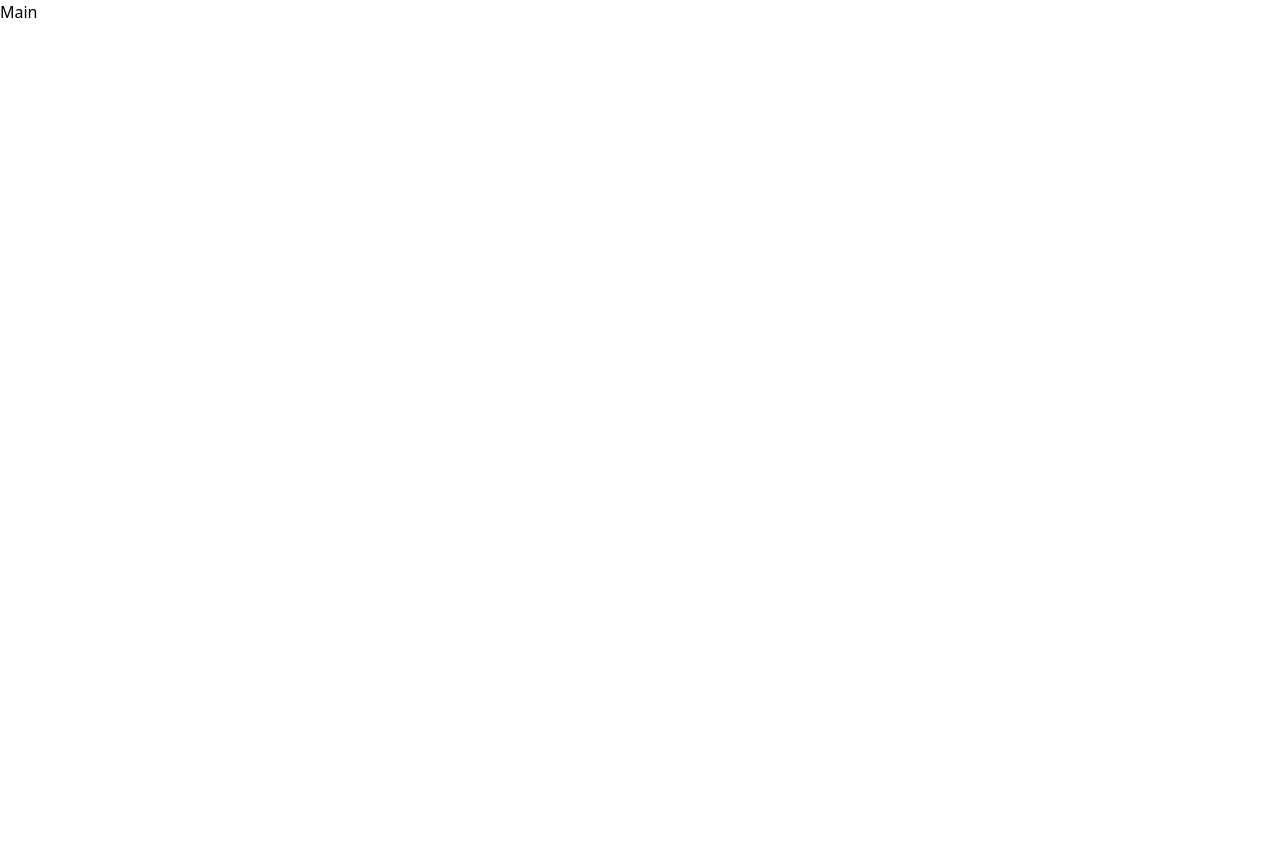
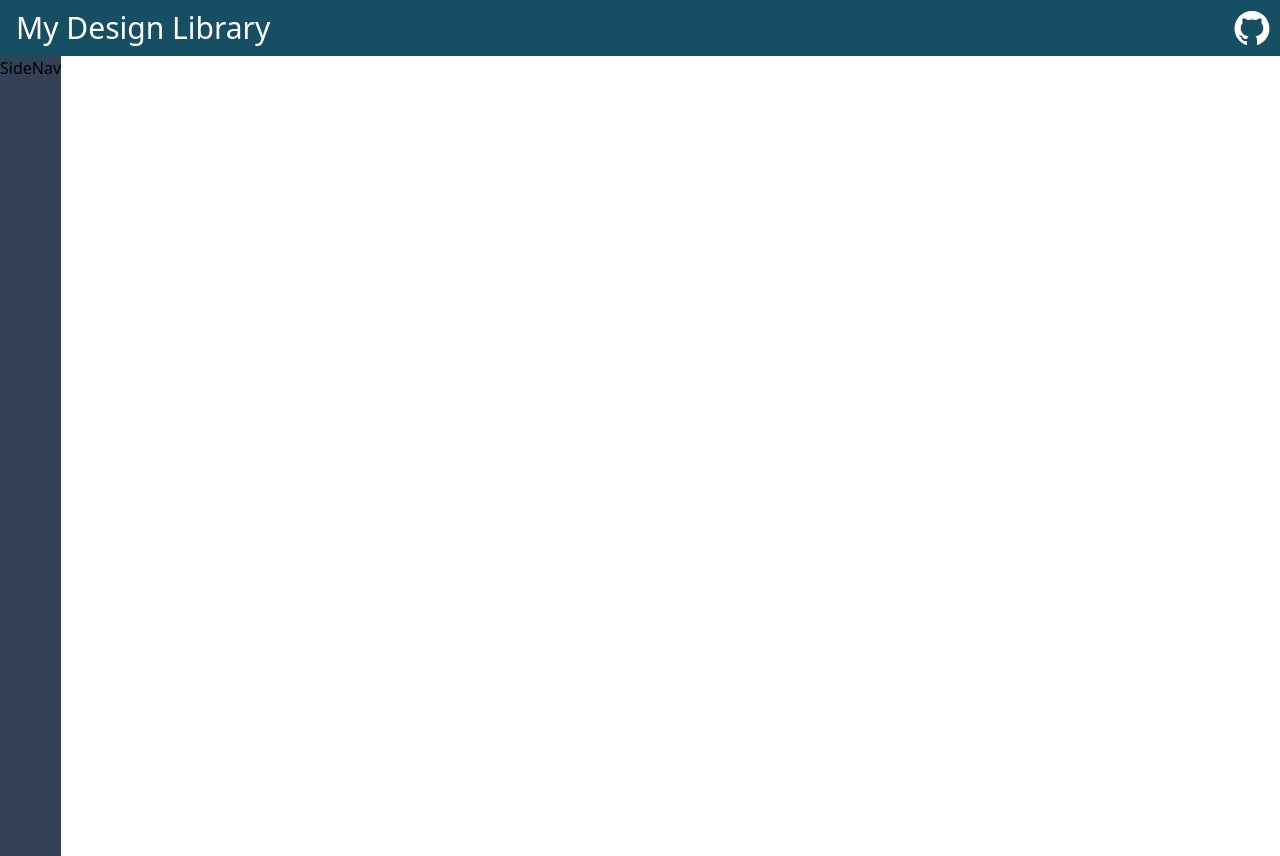
Before and after one commit to rkaufusi/design-library, a React (Create React App) app: page / in a window 1280 px wide. Before the commit the page ends 800 px from the top, so only its background shows below. Built offline with nearby package versions, Linux system fonts and the light colour scheme.

Commit message:
built top nav and side nav

```diff
--- a/package.json
+++ b/package.json
@@ -12,6 +12,7 @@
     "@types/react-dom": "^18.0.5",
     "react": "^18.1.0",
     "react-dom": "^18.1.0",
+    "react-icons": "^4.4.0",
     "react-scripts": "5.0.1",
     "typescript": "^4.7.3",
     "web-vitals": "^2.1.4"
--- a/src/App.tsx
+++ b/src/App.tsx
@@ -1,10 +1,12 @@
 import React from 'react';
 import './App.css';
+import SideNav from './components/SideNav';
+import TopNav from './components/TopNav';
 
 function App() {
   return (
     <div>
-      Main
+      <TopNav/>
     </div>
   );
 }
--- /dev/null
+++ b/src/components/SideNav.tsx
@@ -0,0 +1,16 @@
+import React from 'react'
+
+type boolVal = {
+    isOpen: boolean
+}
+
+const SideNav = ({isOpen}: boolVal) => {
+
+    return (
+        <div className={!isOpen ? `md:h-screen md:w-fit md:bg-slate-700` : `h-screen w-fit bg-slate-700`}>
+            <div className={!isOpen ? 'hidden md:block' : 'text-xl'}>SideNav</div>
+        </div>
+    )
+}
+
+export default SideNav
--- /dev/null
+++ b/src/components/TopNav.tsx
@@ -0,0 +1,22 @@
+import React, {useState} from 'react'
+import {AiFillGithub} from 'react-icons/ai'
+import {GiHamburgerMenu} from 'react-icons/gi'
+import SideNav from './SideNav'
+
+
+const TopNav = () => {
+    const [open, setOpen] = useState(false)
+    const handleClick = () => setOpen(!open)
+    return (
+        <>
+            <div className="w-full h-14 bg-cyan-900 flex items-center justify-between">
+                <GiHamburgerMenu className="text-white h-14 w-7 ml-4 md:hidden" onClick={() => handleClick()}/>
+                <h1 className="ml-4 text-3xl text-white">My Design Library</h1>
+                <AiFillGithub className="text-white h-20 w-10 mr-2"/>
+            </div>
+            <SideNav isOpen={open}/>
+        </>
+    )
+}
+
+export default TopNav
```
Also changed, not shown: 1 other file (tests, documents, lock files or other folders).
